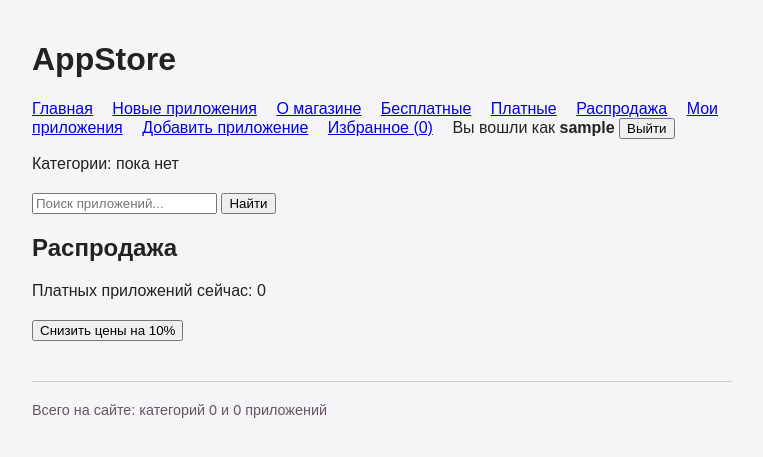
After one commit to vlados333-droid/appstore, a Django app: page /sale/ in a window 1280 px wide. The commit adds this page. Shown: the top 457 px of the page, without its empty margins (258-1021 px from the left). Run offline with Django 5.2, Linux system fonts and the light colour scheme; the visitor is signed in with stand-in values (Sample User, id 1); data that the repository does not hold is empty.

```diff
--- a/main/templates/main/base.html
+++ b/main/templates/main/base.html
@@ -16,6 +16,10 @@
         <a href="{% url 'main:paid_apps' %}">Платные</a>
 
         {% if user.is_authenticated %}
+            {% if user.is_staff %}
+                <a href="{% url 'main:sale' %}">Распродажа</a>
+            {% endif %}
+
             <a href="{% url 'main:my_apps' %}">Мои приложения</a>
             <a href="{% url 'main:add_app' %}">Добавить приложение</a>
             <a href="{% url 'main:favorites' %}">Избранное ({{ favorites_count }})</a>
--- /dev/null
+++ b/main/templates/main/sale.html
@@ -0,0 +1,14 @@
+{% extends 'main/base.html' %}
+
+{% block title %}Распродажа - AppStore{% endblock %}
+
+{% block content %}
+    <h2>Распродажа</h2>
+
+    <p>Платных приложений сейчас: {{ paid_count }}</p>
+
+    <form method="post" action="{% url 'main:sale' %}">
+        {% csrf_token %}
+        <button type="submit">Снизить цены на 10%</button>
+    </form>
+{% endblock %}
--- a/main/urls.py
+++ b/main/urls.py
@@ -32,4 +32,6 @@ urlpatterns = [
 
     path('favorites/', views.favorites, name='favorites'),
     path('app/<int:app_id>/favorite/', views.toggle_favorite, name='toggle_favorite'),
+
+    path('sale/', views.sale, name='sale'),
 ]
--- a/main/views.py
+++ b/main/views.py
@@ -329,3 +329,18 @@ def toggle_favorite(request, app_id):
         messages.success(request, f"{app.name} - добавили в избранное")
 
     return redirect('main:app_detail', app_id=app.id)
+
+
+@login_required
+def sale(request):
+    if not request.user.is_staff:
+        messages.error(request, 'Распродажу запускает только персонал')
+        return redirect('main:index')
+
+    if request.method == 'POST':
+        updated = App.discount_paid(10)
+        messages.success(request, f'Скидка 10% применена к платным приложениям: {updated}')
+        return redirect('main:index')
+
+    paid_count = App.objects.filter(price__gt=0).count()
+    return render(request, 'main/sale.html', {'paid_count': paid_count})
```
Also changed, not shown: main/models.py (+14 -0 lines).
